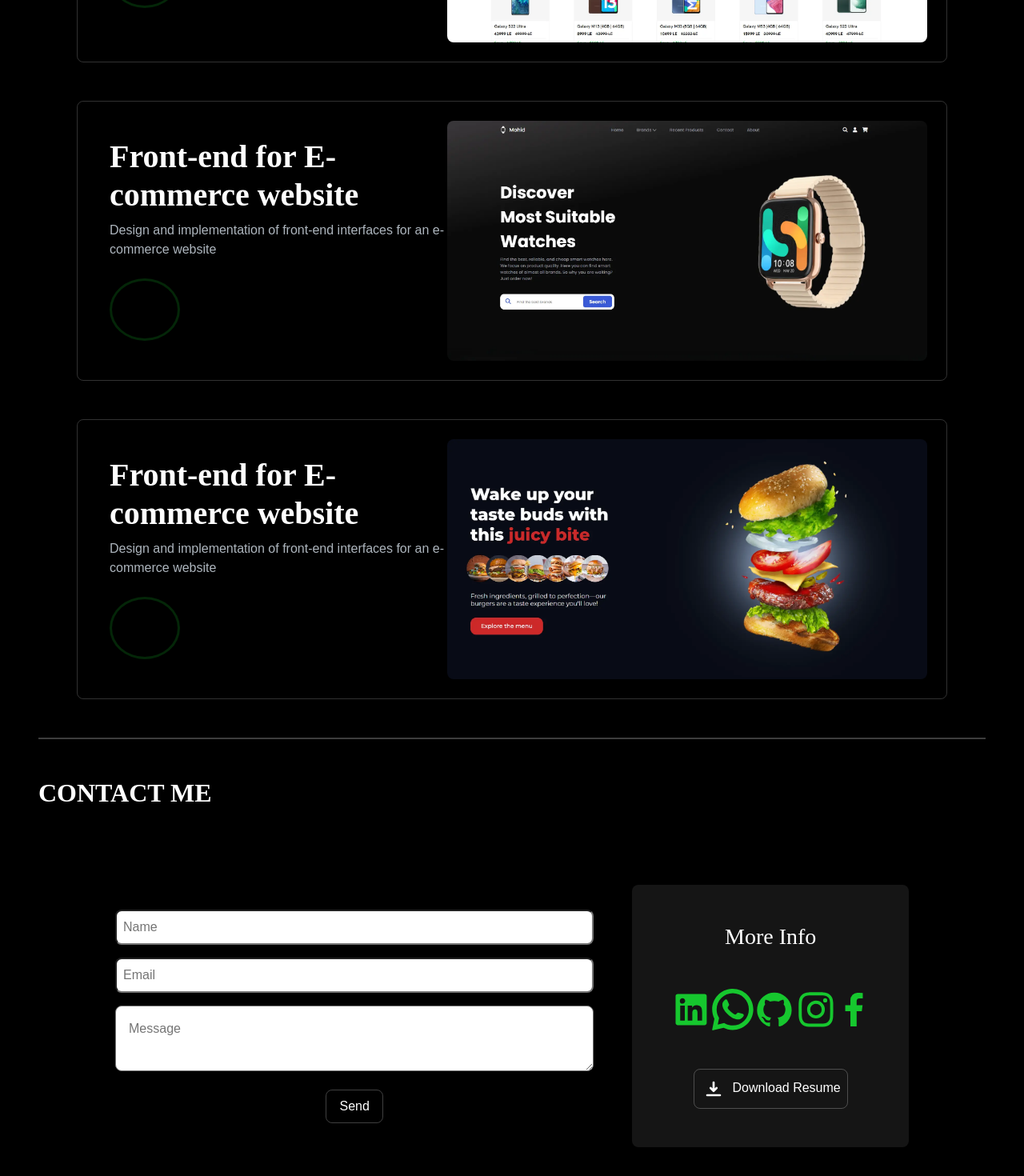
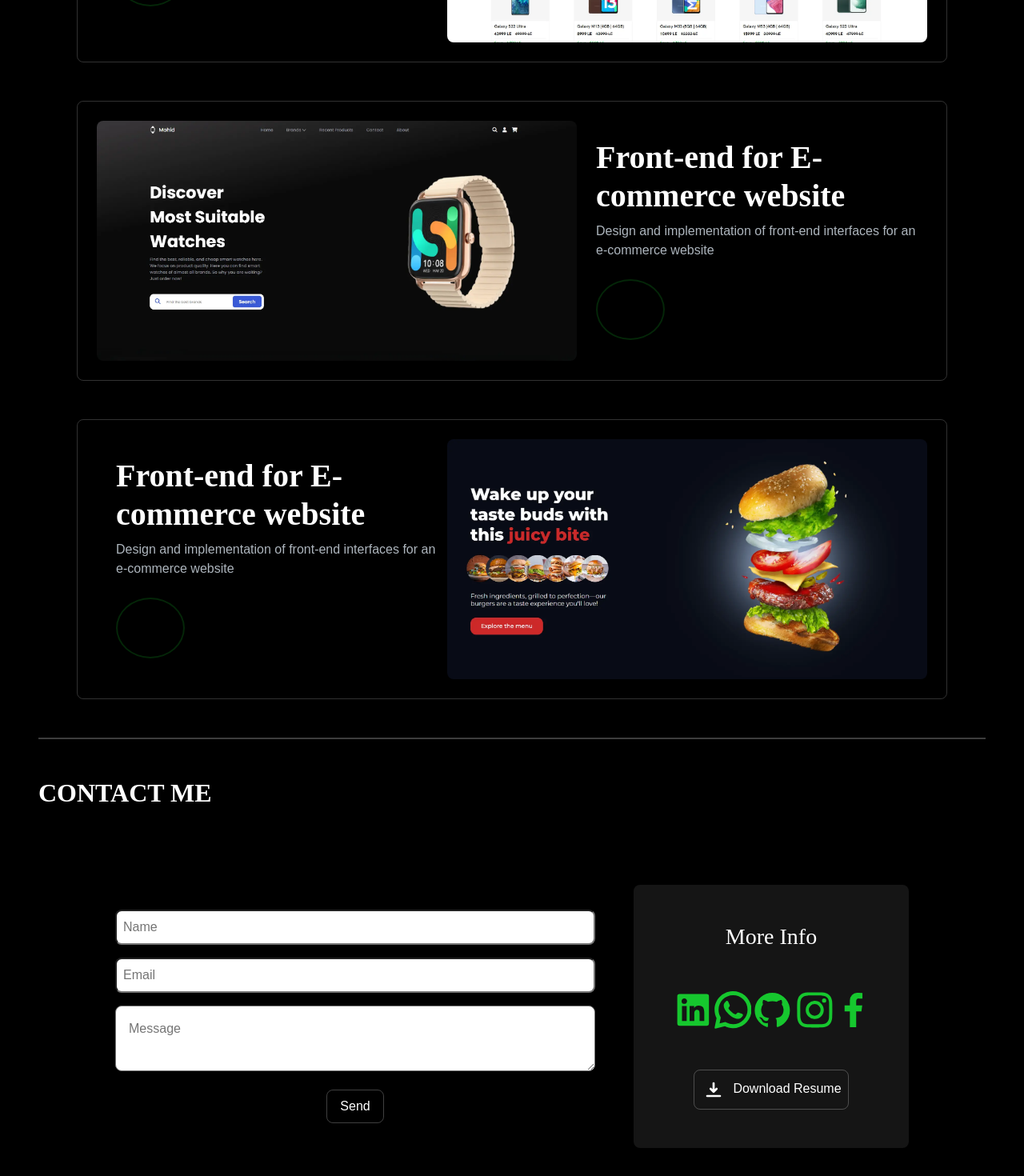
Before and after one commit to YoussefHany1/portfolio, a React (Vite) app: page / in a window 1280 px wide. Shown: the part 2480-3950 px from the top of the page at 80% size. Built offline with nearby package versions, Linux system fonts and the light colour scheme; a web font is replaced by a local one; what @lordicon/element would draw is missing.

Commit message:
Update website

```diff
--- a/src/App.css
+++ b/src/App.css
@@ -24,14 +24,15 @@ body{
     font-family: "Blender Pro Book", "sans-serif"  !important;
 
 }
+::-webkit-scrollbar {
+  width: 10px;
+}
+::-webkit-scrollbar-thumb {
+  background: var(--primary);
+}
 /* Navbar */
 
-a{
-  color: white !important;
 
-}
-
-/* HeaderVid */
 canvas{
   z-index: -1;
   opacity: 0.6;
--- a/src/components/Contact/Contact.jsx
+++ b/src/components/Contact/Contact.jsx
@@ -49,7 +49,8 @@ function Contact() {
                         <a href='https://wa.me/qr/UET75FACE2XCH1' target='_blank'><svg
                             xmlns="http://www.w3.org/2000/svg"
                             viewBox="0 0 418.135 418.135"
-                            xmlSpace="preserve">
+                            xmlSpace="preserve"
+                            className='whatsapp'>
                             <path
                             style={{
                                 fill: "#16c72e",
@@ -82,7 +83,7 @@ function Contact() {
                             <path fill="#16c72e" d="M12.462.173v3.808h-2.265a2.11 2.11 0 0 0-1.675.521l.002-.002a2.37 2.37 0 0 0-.432 1.566v-.008 2.726h4.229l-.56 4.27H8.098V24H3.681V13.053H.001V8.784h3.68V5.639a5.56 5.56 0 0 1 1.502-4.162l-.003.003A5.42 5.42 0 0 1 9.185.002h-.013a24 24 0 0 1 3.406.185l-.117-.012z" />
                         </svg></a>
                     </div>
-                    <button type="button" className='download rounded-3 btn btn-outline-success p-2'><a href='https://drive.google.com/uc?export=download&id=1XDS6f9-G5DR67CMaSpmAjAfuvMCPvQf2' className='text-decoration-none'>
+                    <button type="button" className='download rounded-3 btn btn-outline-success p-2'><a href='https://drive.google.com/uc?export=download&id=1XDS6f9-G5DR67CMaSpmAjAfuvMCPvQf2' className='text-decoration-none text-white'>
                     <svg
                         viewBox="-5 -5 24 24"
                         xmlns="http://www.w3.org/2000/svg"
--- a/src/components/Contact/contact.css
+++ b/src/components/Contact/contact.css
@@ -19,6 +19,9 @@
       background-color: #cbcbcb1a;
       & .social{
         width: 100%;
+        & .whatsapp{
+          max-width: 60px;
+        }
         & svg{
           margin-right: 1rem;
           width: 100%;
@@ -44,4 +47,8 @@
       --bs-btn-border-color: var(--primary) !important;
       --bs-btn-hover-bg: var(--primary) !important;
       --bs-btn-hover-border-color: var(--primary) !important;
+    --bs-btn-active-bg: var(--primary) !important;
+    --bs-btn-active-border-color: var(--primary) !important;
+    --bs-btn-disabled-color: var(--primary) !important;
+    --bs-btn-disabled-border-color: var(--primary) !important;
   }
--- a/src/components/Header/header.css
+++ b/src/components/Header/header.css
@@ -88,7 +88,7 @@
   } */
   @media (max-width: 992px) {
     h1 {
-      font-size: 4rem !important;
+      /* font-size: 4rem !important; */
 
     }
   }
--- a/src/components/Navbar/Navbar.jsx
+++ b/src/components/Navbar/Navbar.jsx
@@ -20,7 +20,7 @@ function Navbar() {
     <>
     <nav className = {`navbar navbar-expand-lg py-4 position-fixed vw-100 z-3 ${scrolled ? "nav-bg" : ""}`} id='navbar'>
       <div className="container-fluid px-4 px-lg-5">
-        <a className="navbar-brand fw-bold fs-4" href='#'>Youssef Hany</a>
+        <a className="navbar-brand text-white fw-bold fs-4" href='#'>Youssef Hany</a>
         <button className="navbar-toggler" type="button" data-bs-toggle="collapse" data-bs-target="#navbarNav" aria-controls="navbarNav" aria-expanded="false" aria-label="Toggle navigation">
           <span className="navbar-toggler-icon"></span>
         </button>
--- a/src/components/Navbar/navbar.css
+++ b/src/components/Navbar/navbar.css
@@ -1,7 +1,10 @@
+a{
+  color: white !important;
+}
 .nav-bg{
-    background: linear-gradient(180deg, rgba(0, 0, 0, .65), transparent);
-    height: 112px;
-  }
+  background: linear-gradient(180deg, rgba(0, 0, 0, .65), transparent);
+  height: 112px;
+}
   .navbar button{
     background-color: var(--primary);
   }
--- a/src/components/Projects/Projects.jsx
+++ b/src/components/Projects/Projects.jsx
@@ -12,34 +12,34 @@ function Projects() {
             <h2 className='text-uppercase text-white mt-5 fw-bold mb-0 text-center text-md-start'>My Projects</h2>
             <div className="project-content p-5 d-flex flex-column gap-5">
                 <div className="project-box d-flex justify-content-between align-items-center p-4 rounded-3 flex-lg-row flex-column-reverse">
-                    <div className="text text-white ps-3 mt-lg-0 mt-3">
+                    <div className="text text-white ps-4 mt-lg-0 mt-3 text-lg-start text-center">
                         <h3 className='fw-bold fs-1'>Front-end for E-commerce website</h3>
                         <p className='pb-2'>Design and implementation of front-end interfaces for an e-commerce website</p>
                         <button className='bg-transparent rounded-circle '><a href='' target='_blank' className='d-flex'>
                             <lord-icon src="https://cdn.lordicon.com/vduvxizq.json" trigger="hover" colors="primary:#16c72e" style={{width:"70px", height:"70px", transform: "rotate(320deg)"}}></lord-icon></a>
                         </button>
                     </div>
-                    <img src={megamart} className='rounded-3 img-fluid'/>
+                    <img src={megamart} className='rounded-3 img-fluid' alt='Front-end for E-commerce website' />
                 </div>
-                <div className="project-box d-flex flex-row-reverse justify-content-between align-items-center p-4 rounded-3 flex-lg-row flex-column-reverse">
-                    <div className="text text-white ps-3 mt-lg-0 mt-3">
+                <div className="project-box d-flex flex-lg-row-reverse justify-content-between align-items-center p-4 rounded-3 flex-lg-row flex-column-reverse">
+                    <div className="text text-white ps-4 mt-lg-0 mt-3 text-lg-start text-center">
                         <h3 className='fw-bold fs-1'>Front-end for E-commerce website</h3>
                         <p className='pb-2'>Design and implementation of front-end interfaces for an e-commerce website</p>
                         <button className='bg-transparent rounded-circle '><a href='' target='_blank' className='d-flex'>
                             <lord-icon src="https://cdn.lordicon.com/vduvxizq.json" trigger="hover" colors="primary:#16c72e" style={{width:"70px", height:"70px", transform: "rotate(320deg)"}}></lord-icon></a>
                         </button>
                     </div>
-                    <img src={mohid} className='rounded-3 img-fluid' />
+                    <img src={mohid} className='rounded-3 img-fluid' alt='Front-end for E-commerce website' />
                 </div>
                 <div className="project-box d-flex justify-content-between align-items-center p-4 rounded-3 flex-lg-row flex-column-reverse">
-                    <div className="text text-white ps-3 mt-lg-0 mt-3">
+                    <div className="text text-white ps-4 mt-lg-0 mt-3 text-lg-start text-center">
                         <h3 className='fw-bold fs-1'>Front-end for E-commerce website</h3>
                         <p className='pb-2'>Design and implementation of front-end interfaces for an e-commerce website</p>
                         <button className='bg-transparent rounded-circle '><a href='' target='_blank' className='d-flex'>
                             <lord-icon src="https://cdn.lordicon.com/vduvxizq.json" trigger="hover" colors="primary:#16c72e" style={{width:"70px", height:"70px", transform: "rotate(320deg)"}}></lord-icon></a>
                         </button>
                     </div>
-                    <img src={burger} className='rounded-3 img-fluid' />
+                    <img src={burger} className='rounded-3 img-fluid' alt='Front-end for E-commerce website'/>
                 </div>
             </div>
         </section>
--- a/src/components/Projects/projects.css
+++ b/src/components/Projects/projects.css
@@ -10,8 +10,10 @@
     & .project-box{
       position: relative;
       border: 1px solid #cbcbcb3d;
+      min-width: -webkit-fill-available;
+      min-width: fit-content;
       & button{
-        border: 3px solid #16c72e30;
+        border: 2px solid #16c72e30;
       }
       & img{
         width: 600px;
```
